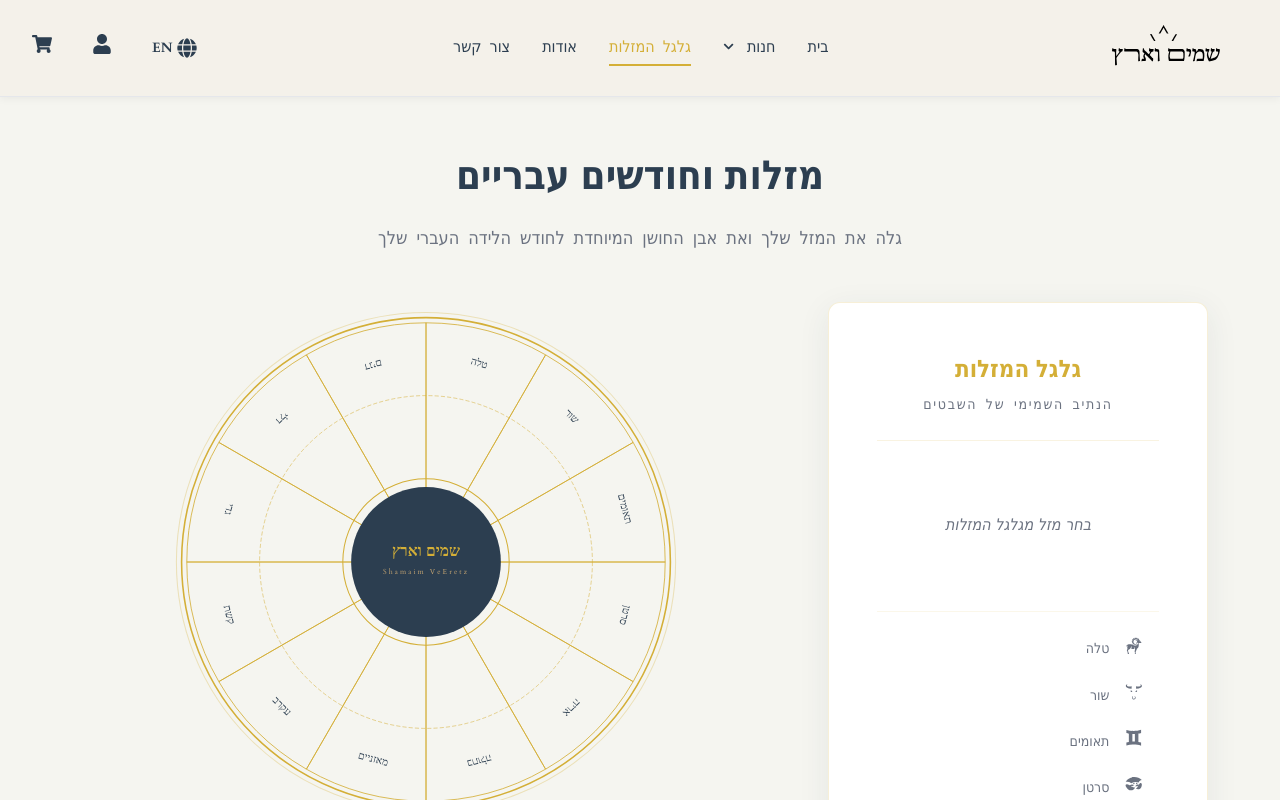
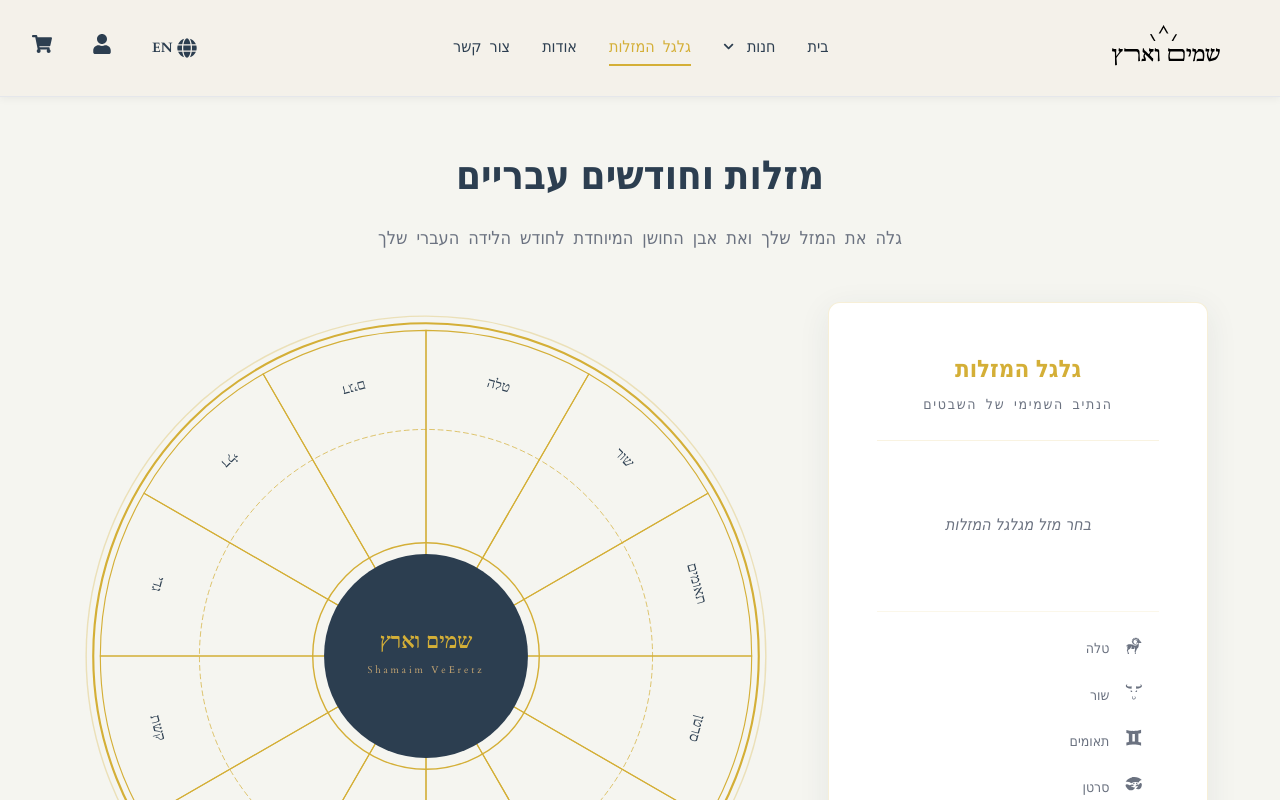
Before and after one commit to shmimveeretz/jewelry-shop, a React (Vite) app: page /zodiac in a window 1280 px wide. Shown: the top 800 px of the page. Built offline with nearby package versions, Linux system fonts and the light colour scheme; a web font is replaced by a local one.

Commit message:
Made the zodiac wheel bigger

```diff
--- a/src/styles/pages/Zodiac.css
+++ b/src/styles/pages/Zodiac.css
@@ -343,7 +343,7 @@
 
 .zodiac-svg {
   width: 100%;
-  max-width: 520px;
+  max-width: 750px;
 }
 
 .zodiac-svg-segment {
```
